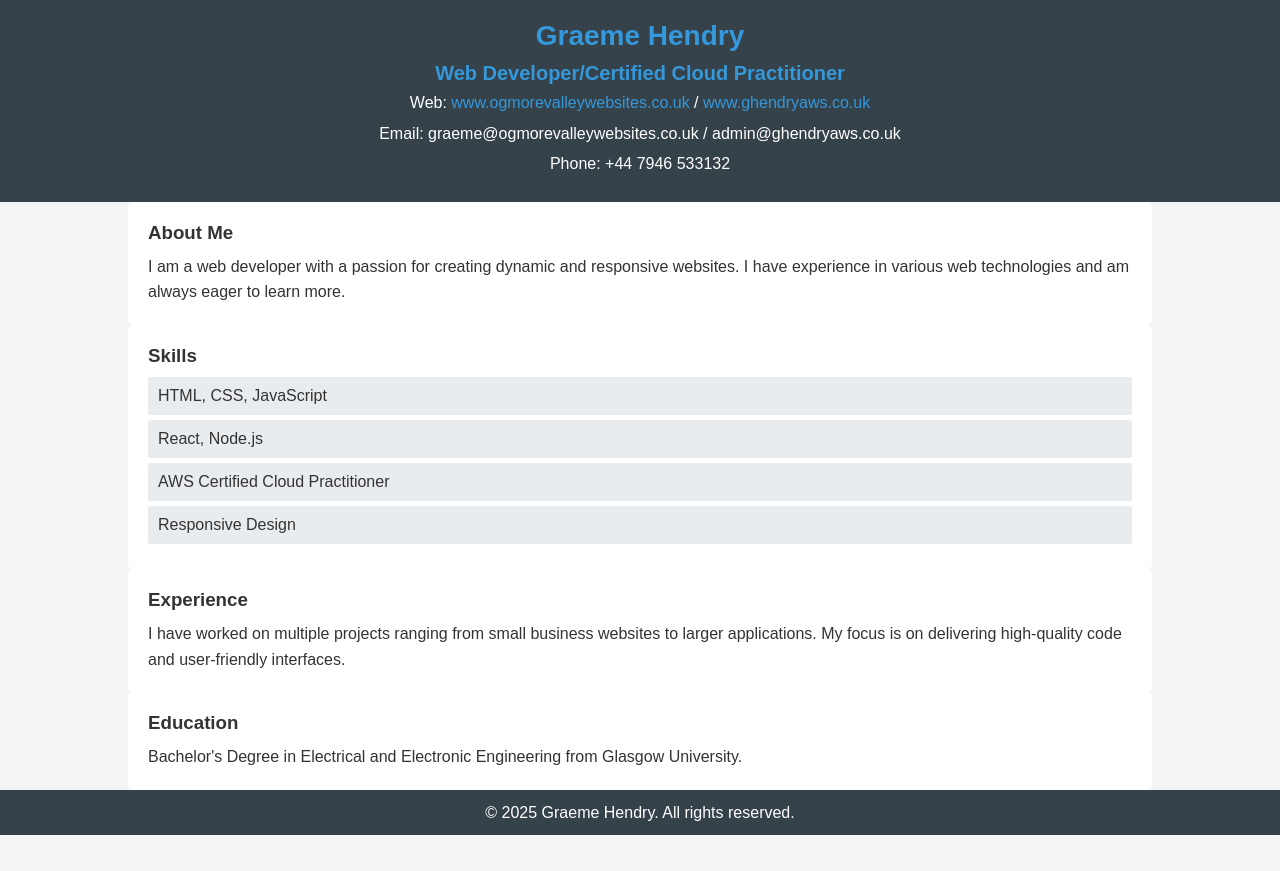
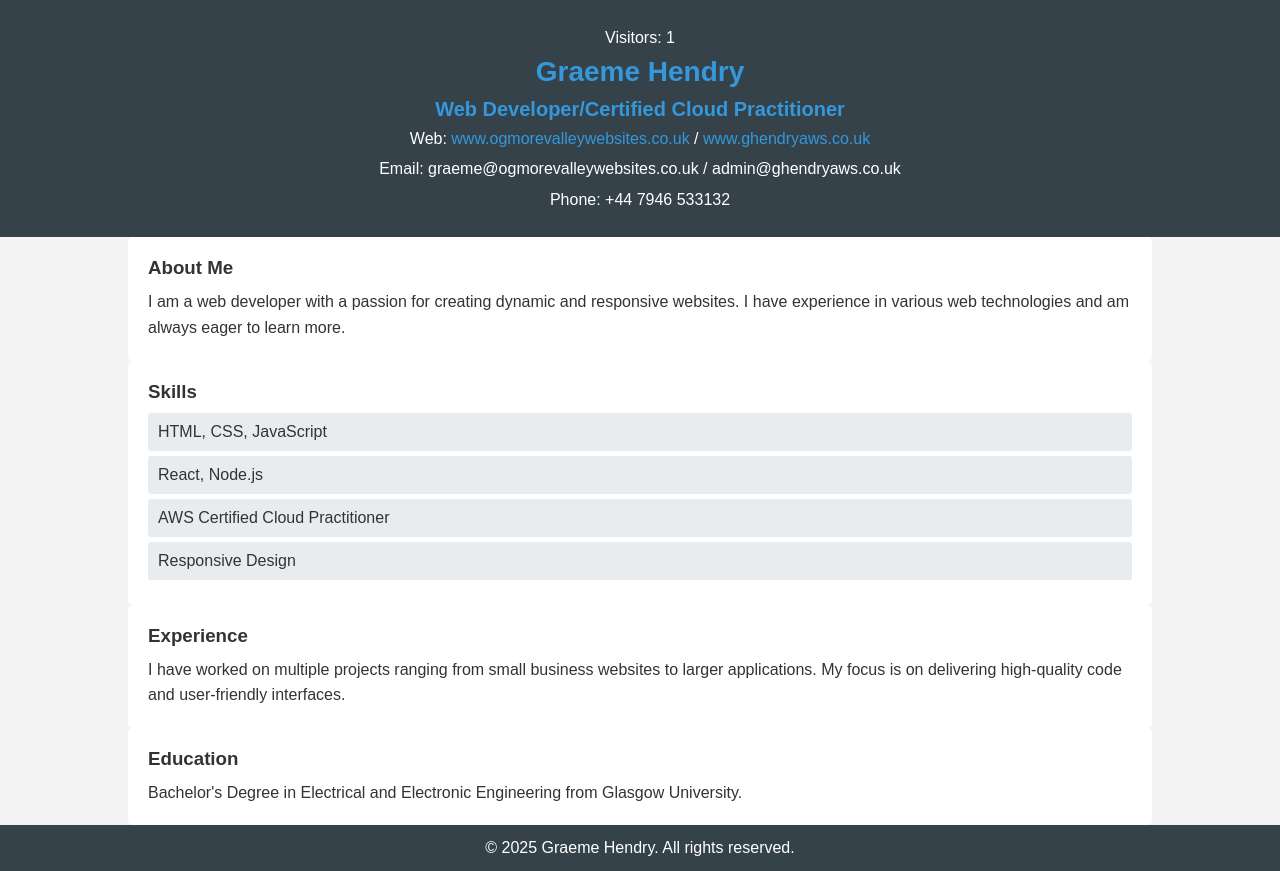
Before and after one commit to GHendry39/cv-website, a plain HTML site: page front-end/index.html in a window 1280 px wide. Before the commit the page ends 835 px from the top, so only its background shows below. Drawn offline with Linux system fonts and the light colour scheme.

Commit message:
Simplify visitorCount

```diff
--- a/front-end/index.html
+++ b/front-end/index.html
@@ -7,6 +7,7 @@
     <link rel="stylesheet" href="./css/style.css" />
   </head>
   <header>
+    <p>Visitors: <span id="counter"></span></p>
     <h1>Graeme Hendry</h1>
     <h2>Web Developer/Certified Cloud Practitioner</h2>
     <p>
--- a/front-end/js/script.js
+++ b/front-end/js/script.js
@@ -1,8 +1,6 @@
-let visitorCount = localStorage.getItem("visitors");
+let visitorCount = +localStorage.getItem("visitors");
+localStorage.setItem("visitors", (visitorCount += 1));
 
-if (visitorCount === null) localStorage.setItem("visitors", 0);
-
-window.addEventListener("load", () => {
-  localStorage.setItem("visitors", visitorCount++);
-  console.log(visitorCount);
-});
+// Update visitor counter
+const counterEl = document.getElementById("counter");
+counterEl.innerText = visitorCount;
```
